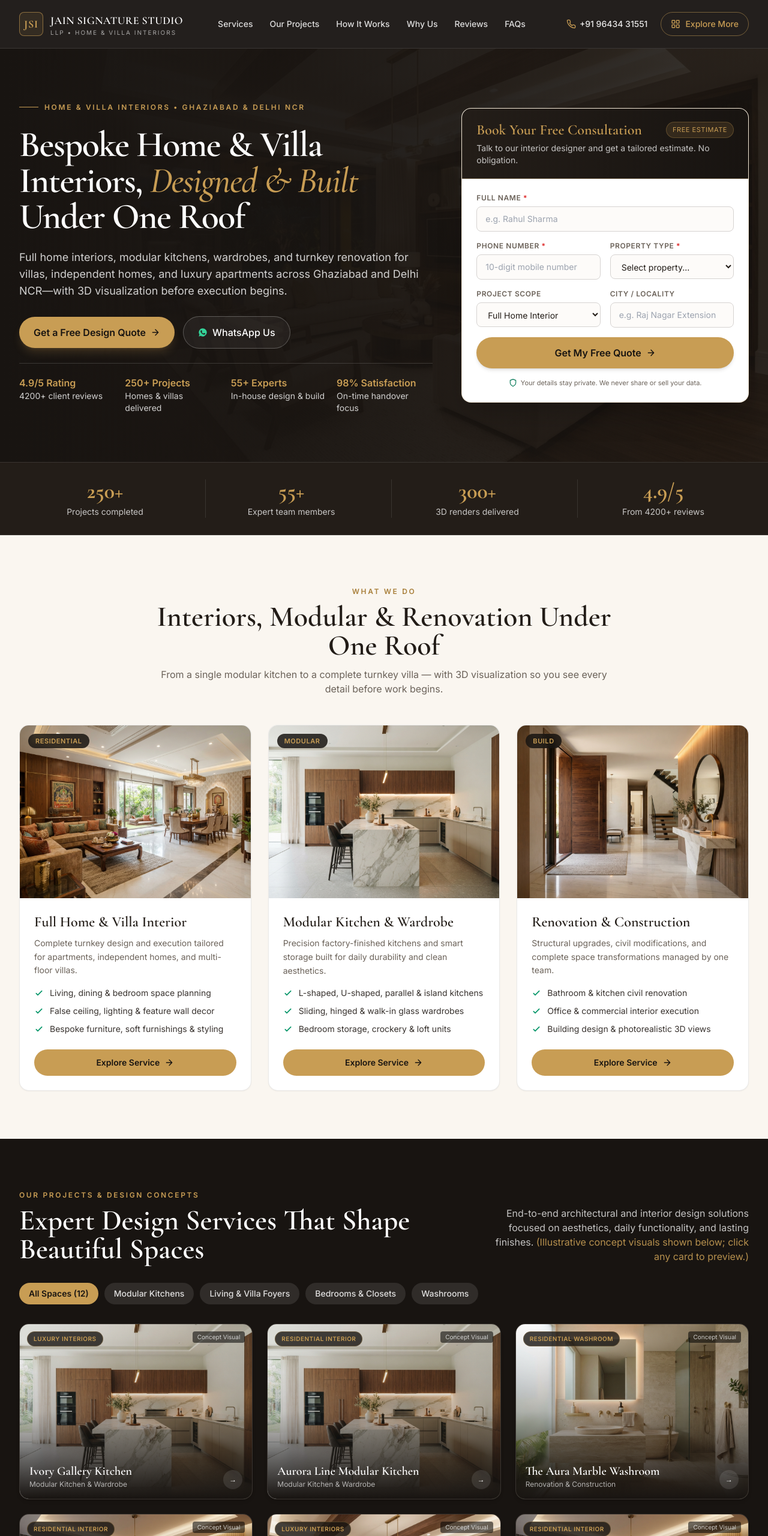
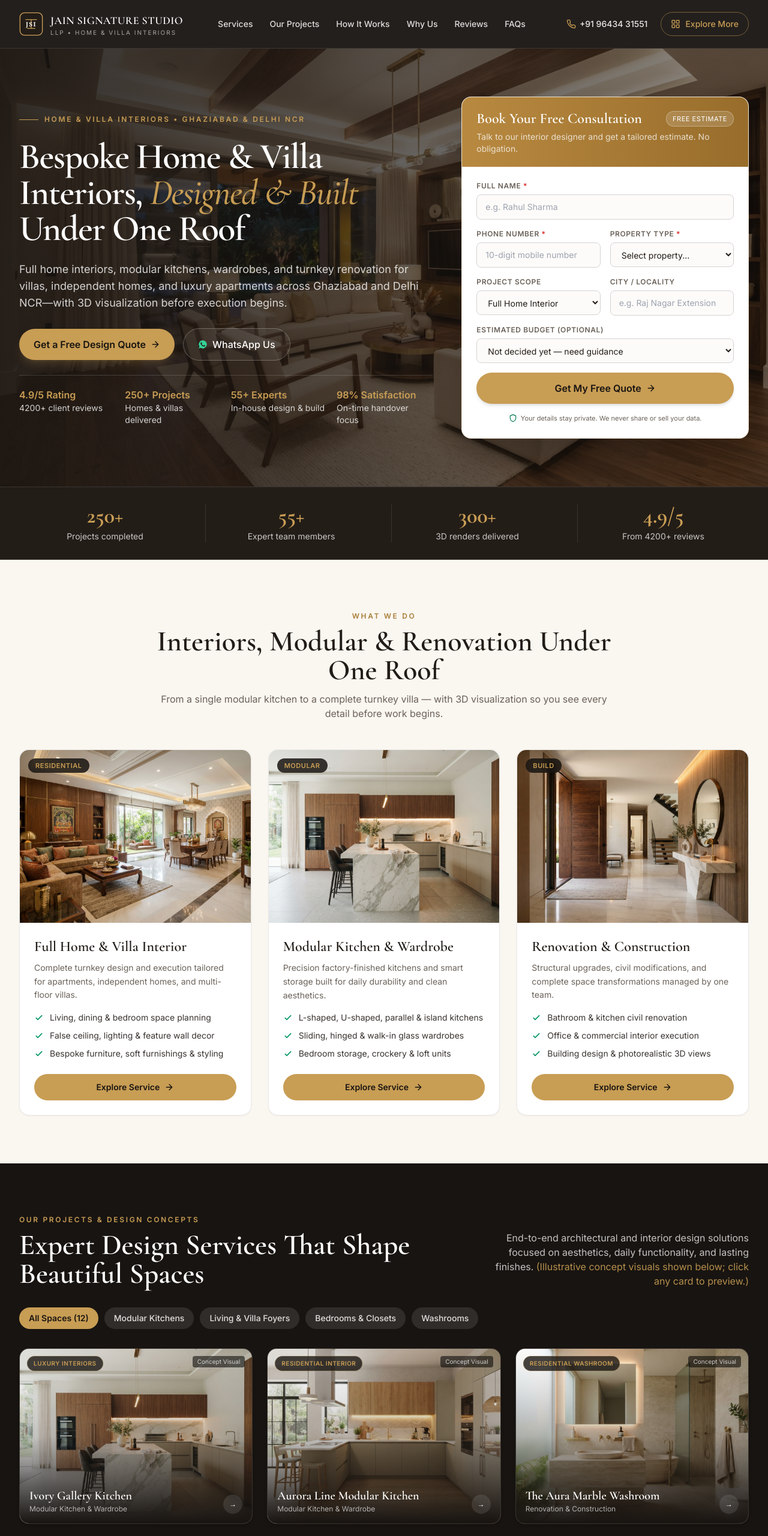
Before and after one commit to poojakardam214/jain-interior-landing, a plain HTML site: page index.html in a window 1280 px wide. Shown: the top 2560 px of the page at 60% size. Drawn offline with nearby package versions, Linux system fonts and the light colour scheme.

Commit message:
Add files via upload

```diff
--- a/index.html
+++ b/index.html
@@ -39,9 +39,11 @@
     <div class="max-w-7xl mx-auto px-4 sm:px-6 lg:px-8 h-16 sm:h-20 flex items-center justify-between gap-3">
       <!-- Brand Logo -->
       <a href="#hero" class="flex items-center gap-3 shrink-0 group">
-        <div class="w-10 h-10 rounded-lg border border-gold/60 bg-gold/10 flex items-center justify-center font-serif text-lg font-bold text-gold tracking-wider">
-          JSI
-        </div>
+        <svg class="w-10 h-10 shrink-0" viewBox="0 0 44 44" fill="none" xmlns="http://www.w3.org/2000/svg" aria-hidden="true">
+          <rect x="1.5" y="1.5" width="41" height="41" rx="8" stroke="#C89D54" stroke-width="1.5" fill="#231D18"/>
+          <path d="M12 14h20M22 14v16M15 30h14" stroke="#C89D54" stroke-width="1.4" stroke-linecap="round"/>
+          <text x="22" y="26" text-anchor="middle" fill="#FAF6F0" font-family="Georgia, serif" font-size="11" font-weight="700" letter-spacing="1.5">JSI</text>
+        </svg>
         <div class="leading-tight">
           <div class="font-serif text-base sm:text-lg font-semibold tracking-wide text-white group-hover:text-gold transition">JAIN SIGNATURE STUDIO</div>
           <div class="text-[10px] tracking-[0.2em] uppercase text-white/60">LLP • Home &amp; Villa Interiors</div>
@@ -92,8 +94,8 @@
   <!-- Hero Section & Consultation Form -->
   <section id="hero" class="relative bg-espresso text-white overflow-hidden">
     <div class="absolute inset-0">
-      <img src="images/hero-villa.jpg" alt="Luxury modern villa living room concept" class="w-full h-full object-cover opacity-35" />
-      <div class="absolute inset-0 bg-gradient-to-r from-espresso via-espresso/85 to-espresso/60"></div>
+      <img src="images/hero-villa.jpg" alt="Luxury modern villa living room concept" class="w-full h-full object-cover opacity-70" />
+      <div class="absolute inset-0 bg-gradient-to-r from-espresso/85 via-espresso/55 to-espresso/25"></div>
     </div>
 
     <div class="relative max-w-7xl mx-auto px-4 sm:px-6 lg:px-8 py-12 sm:py-16 lg:py-20">
@@ -149,10 +151,10 @@
         <!-- Right Consultation Form -->
         <div class="lg:col-span-5">
           <div id="consultationFormCard" class="bg-white text-ink rounded-2xl shadow-2xl overflow-hidden border border-gold/25">
-            <div class="bg-gradient-to-r from-charcoal to-espresso px-6 py-5 text-white border-b border-gold/30">
+            <div class="bg-gradient-to-r from-[#B88940] to-[#986D2B] px-6 py-5 text-white">
               <div class="flex items-center justify-between gap-2">
-                <h2 class="font-serif text-2xl font-semibold text-gold">Book Your Free Consultation</h2>
-                <span class="text-[11px] uppercase tracking-wider px-2.5 py-1 rounded-full bg-gold/15 text-gold border border-gold/30">Free Estimate</span>
+                <h2 class="font-serif text-2xl font-semibold text-white">Book Your Free Consultation</h2>
+                <span class="text-[11px] uppercase tracking-wider px-2.5 py-1 rounded-full bg-white/15 text-white border border-white/30">Free Estimate</span>
               </div>
               <p class="text-xs sm:text-sm text-white/75 mt-1">Talk to our interior designer and get a tailored estimate. No obligation.</p>
             </div>
@@ -195,6 +197,15 @@
                   <label for="locality" class="block text-xs font-semibold uppercase tracking-wider text-muted mb-1.5">City / Locality</label>
                   <input id="locality" name="locality" type="text" placeholder="e.g. Raj Nagar Extension" class="w-full px-3.5 py-2.5 rounded-lg border border-stone-300 bg-cream/40 text-sm focus:outline-none focus:ring-2 focus:ring-gold focus:border-gold" />
                 </div>
+              </div>
+              <div>
+                <label for="budget" class="block text-xs font-semibold uppercase tracking-wider text-muted mb-1.5">Estimated Budget (Optional)</label>
+                <select id="budget" name="budget" class="w-full px-3.5 py-2.5 rounded-lg border border-stone-300 bg-cream/40 text-sm focus:outline-none focus:ring-2 focus:ring-gold focus:border-gold">
+                  <option value="Not decided yet">Not decided yet — need guidance</option>
+                  <option value="₹5L – ₹10L">₹5L – ₹10L (Kitchen / Selective)</option>
+                  <option value="₹10L – ₹20L">₹10L – ₹20L (Full Apartment)</option>
+                  <option value="₹20L – ₹40L+">₹20L – ₹40L+ (Villa / Luxury Turnkey)</option>
+                </select>
               </div>
 
               <div id="formError" class="hidden text-xs font-medium text-red-700 bg-red-50 border border-red-200 rounded-lg px-3 py-2"></div>
--- a/script.js
+++ b/script.js
@@ -4,20 +4,25 @@ const IMG_KITCHEN = 'images/modular-kitchen.jpg';
 const IMG_BEDROOM = 'images/master-bedroom.jpg';
 const IMG_WASHROOM = 'images/marble-washroom.jpg';
 const IMG_FOYER = 'images/designer-foyer.jpg';
+const IMG_KITCHEN_AURORA = 'images/kitchen-aurora.jpg';
+const IMG_KITCHEN_SIG = 'images/kitchen-signature.jpg';
+const IMG_KITCHEN_NOVA = 'images/kitchen-nova.jpg';
+const IMG_CLOSET = 'images/walkin-closet.jpg';
+const IMG_CALMNEST = 'images/bedroom-calmnest.jpg';
 
 const PROJECTS = [
   { id: 1, title: 'Ivory Gallery Kitchen', tag: 'Luxury Interiors', cat: 'kitchen', scope: 'Modular Kitchen & Wardrobe', img: IMG_KITCHEN, desc: 'Warm walnut cabinetry paired with waterfall marble island seating and recessed under-cabinet lighting.' },
-  { id: 2, title: 'Aurora Line Modular Kitchen', tag: 'Residential Interior', cat: 'kitchen', scope: 'Modular Kitchen & Wardrobe', img: IMG_KITCHEN, desc: 'Clean handleless storage layout engineered for high-efficiency Indian villa and apartment kitchens.' },
+  { id: 2, title: 'Aurora Line Modular Kitchen', tag: 'Residential Interior', cat: 'kitchen', scope: 'Modular Kitchen & Wardrobe', img: IMG_KITCHEN_AURORA, desc: 'Clean handleless storage layout engineered for high-efficiency Indian villa and apartment kitchens.' },
   { id: 3, title: 'The Aura Marble Washroom', tag: 'Residential Washroom', cat: 'washroom', scope: 'Renovation & Construction', img: IMG_WASHROOM, desc: 'Travertine stone vanity, backlit mirror, and brushed brass fixtures with wet-dry glass partitioning.' },
-  { id: 4, title: 'The Horizon Slide Closet', tag: 'Residential Interior', cat: 'bedroom', scope: 'Modular Kitchen & Wardrobe', img: IMG_BEDROOM, desc: 'Tinted glass sliding wardrobe with warm internal strip lighting and fluted oak wall paneling.' },
+  { id: 4, title: 'The Horizon Slide Closet', tag: 'Residential Interior', cat: 'bedroom', scope: 'Modular Kitchen & Wardrobe', img: IMG_CLOSET, desc: 'Tinted glass sliding wardrobe with warm internal strip lighting and fluted oak wall paneling.' },
   { id: 5, title: 'Villa Courtyard Living Suite', tag: 'Luxury Interiors', cat: 'living', scope: 'Full Home Interior', img: IMG_HERO, desc: 'Open-plan villa lounge featuring walnut ceiling beams, travertine hearth, and indoor-outdoor sliders.' },
   { id: 6, title: 'The Zen Rest Bedroom', tag: 'Residential Interior', cat: 'bedroom', scope: 'Full Home Interior', img: IMG_BEDROOM, desc: 'Calm neutral palette with cove-lit false ceiling, acoustic wood slats, and floating bedside consoles.' },
   { id: 7, title: 'Grand Heritage Dining & Lounge', tag: 'Residential Interior', cat: 'living', scope: 'Full Home Interior', img: IMG_LIVING, desc: 'Spacious Indian residence living-dining zone with brass-inlaid wood paneling and statement chandelier.' },
-  { id: 8, title: 'The Signature Marble Kitchen', tag: 'Residential Interior', cat: 'kitchen', scope: 'Modular Kitchen & Wardrobe', img: IMG_KITCHEN, desc: 'Integrated tall appliance unit with matte beige base drawers and stone backsplash.' },
-  { id: 9, title: 'The Nova Marble Kitchen', tag: 'Residential Interior', cat: 'kitchen', scope: 'Modular Kitchen & Wardrobe', img: IMG_KITCHEN, desc: 'Balanced parallel-plus-island workflow designed for family entertaining and effortless maintenance.' },
+  { id: 8, title: 'The Signature Marble Kitchen', tag: 'Residential Interior', cat: 'kitchen', scope: 'Modular Kitchen & Wardrobe', img: IMG_KITCHEN_SIG, desc: 'Integrated tall appliance unit with matte beige base drawers and stone backsplash.' },
+  { id: 9, title: 'The Nova Marble Kitchen', tag: 'Residential Interior', cat: 'kitchen', scope: 'Modular Kitchen & Wardrobe', img: IMG_KITCHEN_NOVA, desc: 'Balanced parallel-plus-island workflow designed for family entertaining and effortless maintenance.' },
   { id: 10, title: 'Aurum Curve Designer Foyer', tag: 'Residential Designs', cat: 'living', scope: 'Full Home Interior', img: IMG_FOYER, desc: 'Statement walnut pivot door, fluted entryway wall, and sculpted marble console table.' },
-  { id: 11, title: 'Ambient Elegance Corner', tag: 'Residential Interior', cat: 'living', scope: 'Full Home Interior', img: IMG_HERO, desc: 'Warm evening architectural lighting layered across custom upholstery and built-in display shelving.' },
-  { id: 12, title: 'The CalmNest Suite', tag: 'Residential Interior', cat: 'bedroom', scope: 'Full Home Interior', img: IMG_BEDROOM, desc: 'Restful master suite combining soft bouclé seating, warm oak textures, and glare-free indirect lighting.' }
+  { id: 11, title: 'Ambient Elegance Corner', tag: 'Residential Interior', cat: 'living', scope: 'Full Home Interior', img: IMG_LIVING, desc: 'Warm evening architectural lighting layered across custom upholstery and built-in display shelving.' },
+  { id: 12, title: 'The CalmNest Suite', tag: 'Residential Interior', cat: 'bedroom', scope: 'Full Home Interior', img: IMG_CALMNEST, desc: 'Restful master suite combining soft bouclé seating, warm oak textures, and glare-free indirect lighting.' }
 ];
 
 const FAQS = [
@@ -243,6 +248,7 @@ document.getElementById('leadForm').addEventListener('submit', (e) => {
   const propertyType = document.getElementById('propertyType').value;
   const scope = document.getElementById('scope').value;
   const locality = document.getElementById('locality').value.trim() || 'Ghaziabad / Delhi NCR';
+  const budget = document.getElementById('budget') ? document.getElementById('budget').value : 'Not decided yet';
   const errBox = document.getElementById('formError');
 
   if (!name || phone.length !== 10 || !propertyType) {
@@ -258,6 +264,7 @@ document.getElementById('leadForm').addEventListener('submit', (e) => {
     <div><strong>Property:</strong> ${propertyType}</div>
     <div><strong>Scope:</strong> ${scope}</div>
     <div><strong>Locality:</strong> ${locality}</div>
+    <div><strong>Budget:</strong> ${budget}</div>
   `;
   document.getElementById('successModal').classList.remove('hidden');
   e.target.reset();
```
Also changed, not shown: images/bedroom-calmnest.jpg (added), images/kitchen-aurora.jpg (added), images/kitchen-nova.jpg (added), images/kitchen-signature.jpg (added), images/walkin-closet.jpg (added).
